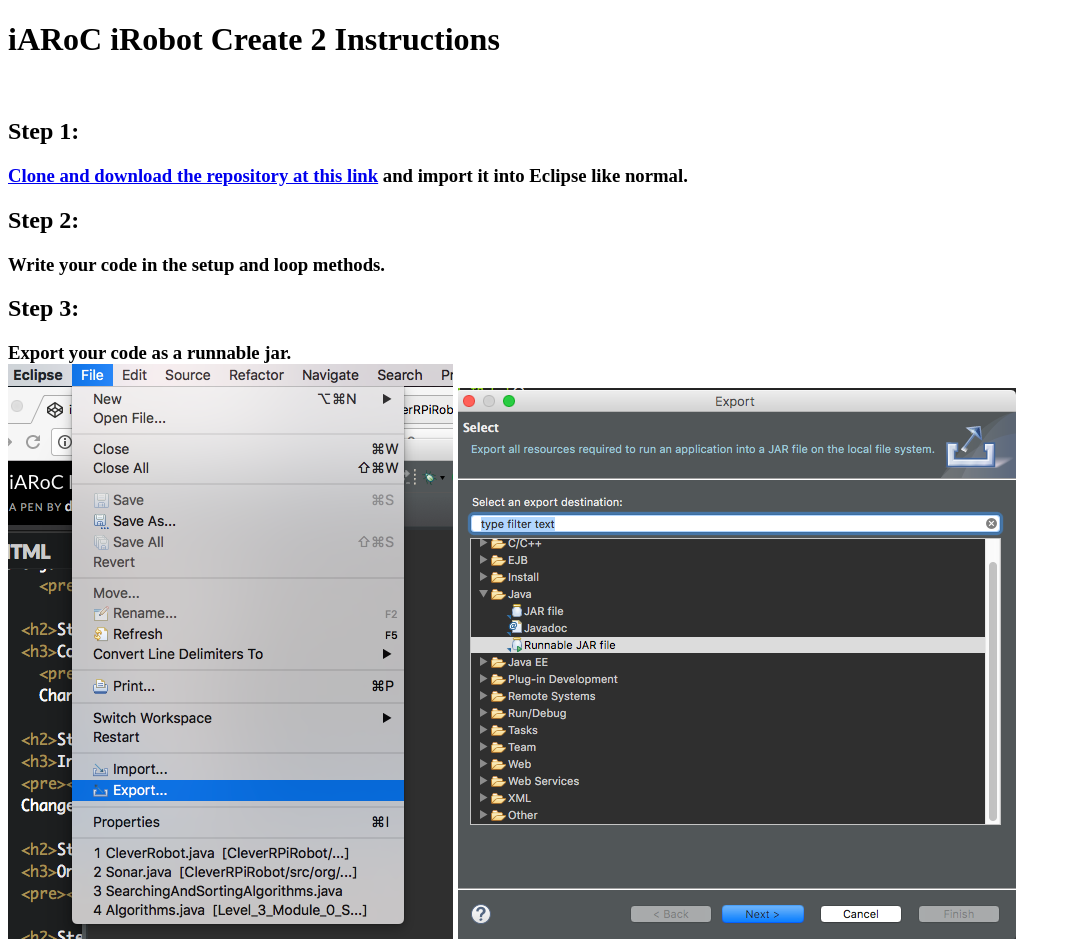
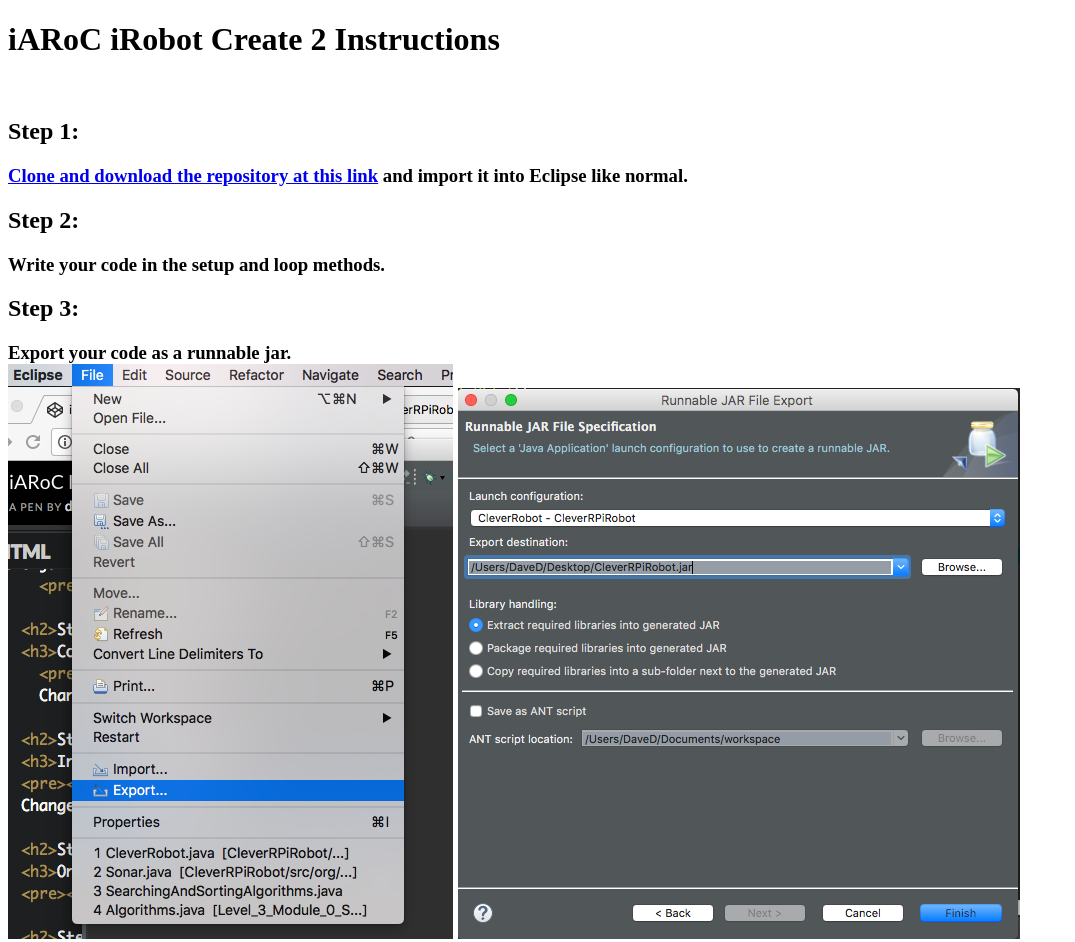
Before and after one commit to league-iaroc/iRobotCreate_Setup_Instructions, a plain HTML site: page index.html in a window 1280 px wide. Shown: the top 942 px of the page, without its empty margins (0-1075 px from the left). Drawn offline with Linux system fonts and the light colour scheme.

Commit message:
Update index.html

```diff
--- a/index.html
+++ b/index.html
@@ -19,8 +19,8 @@
 
     <h2>Step 3:</h2>
   <h3>Export your code as a runnable jar. <br>
-  <img src="https://github.com/league-iaroc/iRobotCreate_Setup_Instructions/blob/master/eclipse%20file.png?raw=true">
-  <img src="https://github.com/league-iaroc/iRobotCreate_Setup_Instructions/blob/master/eclipse%20runnable%20jar.png?raw=true"> <br>
+  <img src="eclipse file.png">
+  <img src="eclipse export.png"> <br>
    Under Launch Configurations, select the class containing the main method for your CleverRPiRobot project. <br>
    Under Export destination, select the location of your jar file. The desktop is probably the easiest location to find. <br>
     Then click finish. <br>
```
